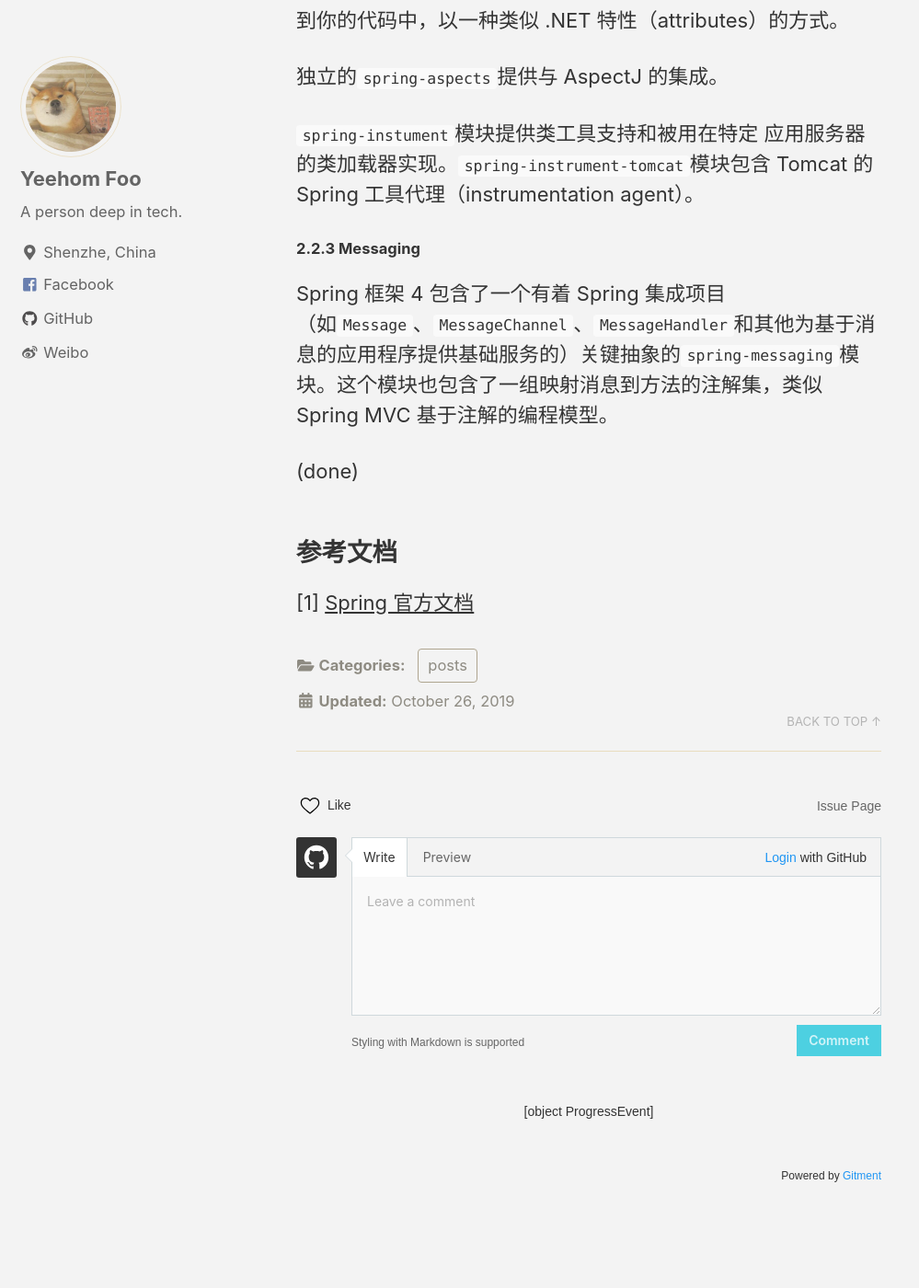
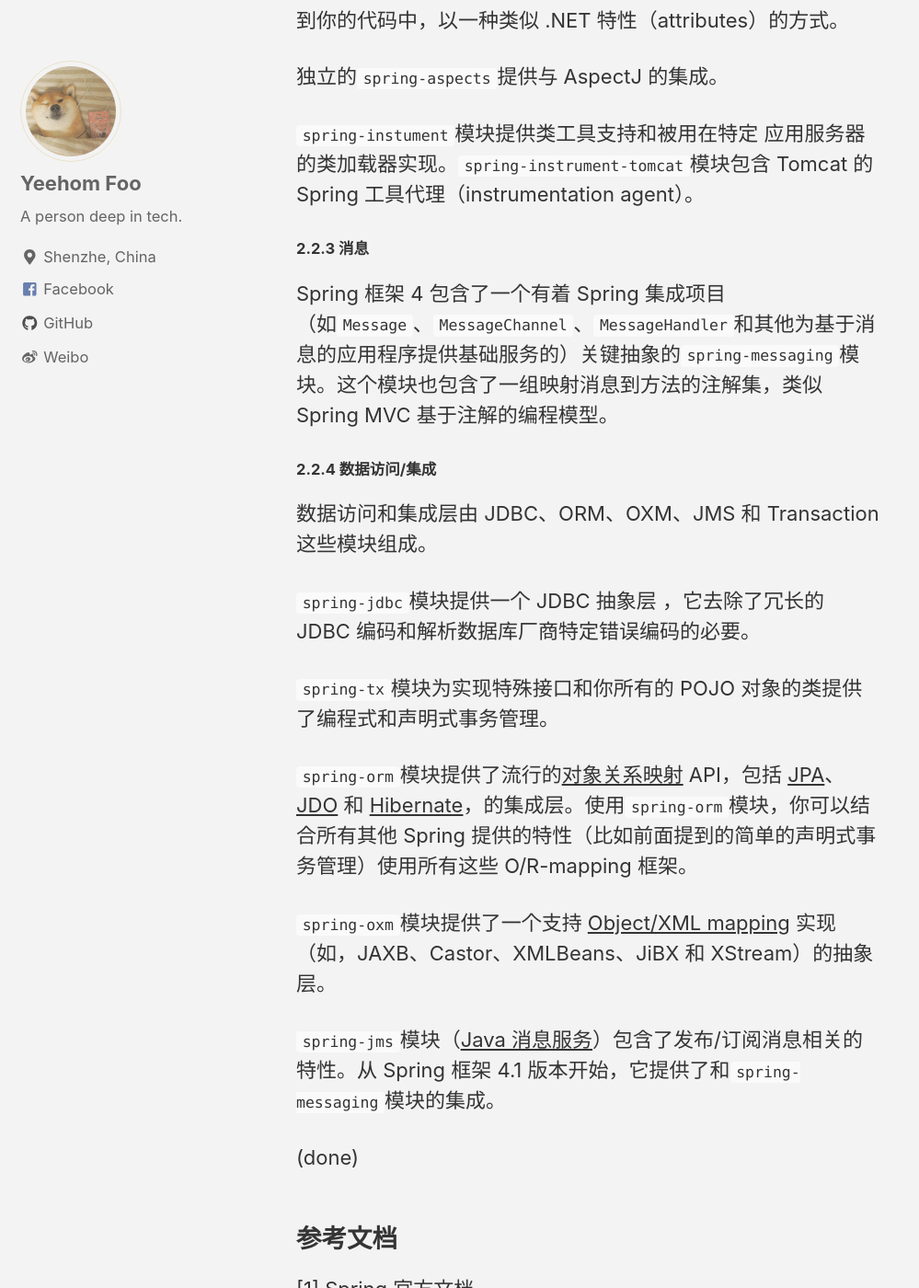
Before and after one commit to yeehomfoo/blog.yeehomfoo.com, a Jekyll site: the page built from _posts/2019-10-26-spring-官方文档翻译1.md, in a window 1280 px wide and 1400 px high, scrolled down 5778 px. Shown: the whole window at 92% size, without its empty margins (0-999 px from the left). Built offline with Jekyll 4.4.1, drawn with Linux system fonts in a browser that asks for light colours; nearby versions of some CDN libraries; comment, search, counter and statistics services are not loaded; some of the changed text lies outside the part shown.

Commit message:
post spring doc translation

```diff
--- a/_posts/2019-10-26-spring-官方文档翻译1.md
+++ b/_posts/2019-10-26-spring-官方文档翻译1.md
@@ -1,4 +1,4 @@
-开始翻译[ Spring 官方文档](https://docs.spring.io/spring/docs/4.3.25.RELEASE/spring-framework-reference/htmlsingle/)有四个目的：
+开始翻译[ Spring 官方文档](https://docs.spring.io/spring/docs/4.3.25.RELEASE/spring-framework-reference/htmlsingle/)有四个目的。
 
 1. 巩固 Spring 基础知识
 2. 锻炼英语阅读能力
@@ -76,9 +76,23 @@ Spring 框架由组织成了大概20个模块的特性所组成。这些模块
 
 `spring-instument`模块提供类工具支持和被用在特定 应用服务器的类加载器实现。`spring-instrument-tomcat`模块包含 Tomcat 的 Spring 工具代理（instrumentation agent）。
 
-#### 2.2.3 Messaging
+#### 2.2.3 消息
 
 Spring 框架 4 包含了一个有着 Spring 集成项目（如`Message`、`MessageChannel`、`MessageHandler`和其他为基于消息的应用程序提供基础服务的）关键抽象的`spring-messaging`模块。这个模块也包含了一组映射消息到方法的注解集，类似 Spring MVC 基于注解的编程模型。
+
+#### 2.2.4 数据访问/集成
+
+数据访问和集成层由 JDBC、ORM、OXM、JMS 和 Transaction 这些模块组成。
+
+`spring-jdbc`模块提供一个 JDBC 抽象层 ，它去除了冗长的 JDBC 编码和解析数据库厂商特定错误编码的必要。
+
+`spring-tx`模块为实现特殊接口和你所有的 POJO 对象的类提供了编程式和声明式事务管理。
+
+`spring-orm`模块提供了流行的[对象关系映射](https://docs.spring.io/spring/docs/4.3.25.RELEASE/spring-framework-reference/htmlsingle/#orm-introduction) API，包括 [JPA](https://docs.spring.io/spring/docs/4.3.25.RELEASE/spring-framework-reference/htmlsingle/#orm-jpa)、[JDO](https://docs.spring.io/spring/docs/4.3.25.RELEASE/spring-framework-reference/htmlsingle/#orm-jdo) 和 [Hibernate](https://docs.spring.io/spring/docs/4.3.25.RELEASE/spring-framework-reference/htmlsingle/#orm-hibernate)，的集成层。使用`spring-orm`模块，你可以结合所有其他 Spring 提供的特性（比如前面提到的简单的声明式事务管理）使用所有这些 O/R-mapping 框架。
+
+`spring-oxm`模块提供了一个支持 [Object/XML mapping](https://docs.spring.io/spring/docs/4.3.25.RELEASE/spring-framework-reference/htmlsingle/#oxm) 实现（如，JAXB、Castor、XMLBeans、JiBX 和 XStream）的抽象层。
+
+`spring-jms`模块（[Java 消息服务](https://docs.spring.io/spring/docs/4.3.25.RELEASE/spring-framework-reference/htmlsingle/#jms)）包含了发布/订阅消息相关的特性。从 Spring 框架 4.1 版本开始，它提供了和`spring-messaging`模块的集成。
 
 (done)
 
```
